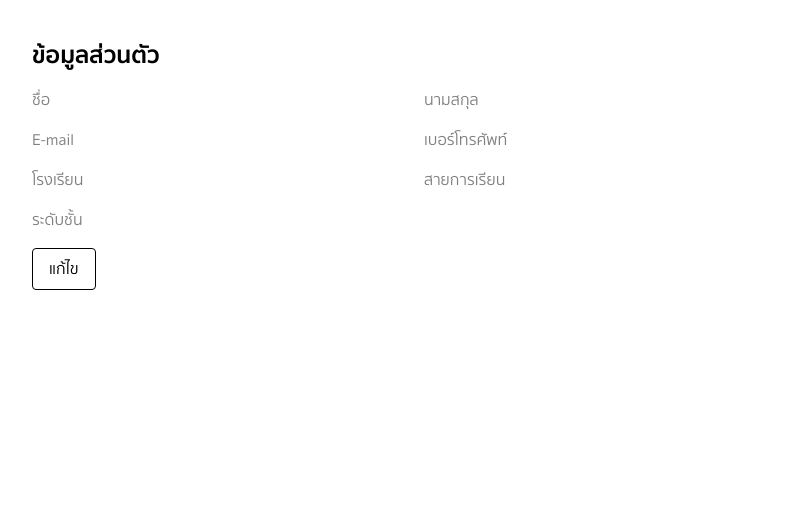
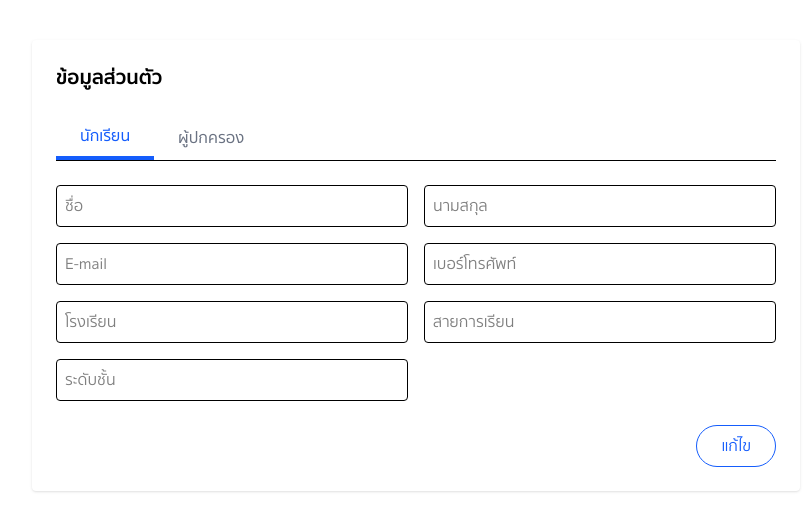
Before and after one commit to Watchara-Buasrirattana/pig-class, a Next.js app: page /profile in a window 1280 px wide. Shown: the top 506 px of the page, without its empty margins (224-1031 px from the left). Built offline with nearby package versions, Linux system fonts and the light colour scheme; no server answers.

Commit message:
แก้ไขข้อมูลส่วนตัวนักเรียน/ผู้ปกครอง

```diff
--- a/src/app/profile/page.tsx
+++ b/src/app/profile/page.tsx
@@ -4,13 +4,17 @@ import { useEffect, useState } from "react"
 export default function ProfilePage() {
   const [user, setUser] = useState<any>(null)
   const [editMode, setEditMode] = useState(false)
+  const [activeTab, setActiveTab] = useState<"student" | "parent">("student")
   const [form, setForm] = useState({
     firstName: "",
     lastName: "",
     phoneNumber: "",
     schoolName: "",
     studyLine: "",
-    gradeLevel: ""
+    gradeLevel: "",
+    parentName: "",
+    parentEmail: "",
+    parentPhone: "",
   })
 
   useEffect(() => {
@@ -24,7 +28,10 @@ export default function ProfilePage() {
           phoneNumber: data.phoneNumber || "",
           schoolName: data.schoolName || "",
           studyLine: data.studyLine || "",
-          gradeLevel: data.gradeLevel || "",
+          gradeLevel: data.gradeLevel ||"",
+          parentName: data.parentName || "",
+          parentEmail: data.parentEmail || "",
+          parentPhone: data.parentPhone || "",
         })
       })
   }, [])
@@ -49,24 +56,132 @@ export default function ProfilePage() {
   if (!user) return <p>Loading...</p>
 
   return (
-    <div className="max-w-3xl mx-auto mt-10 space-y-4">
-      <h1 className="text-2xl font-bold">ข้อมูลส่วนตัว</h1>
+    <div className="max-w-3xl mx-auto mt-10 bg-white p-6 rounded shadow space-y-6">
+      <h1 className="text-xl font-bold">ข้อมูลส่วนตัว</h1>
 
-      <div className="grid grid-cols-2 gap-4">
-        <input name="firstName" value={form.firstName} onChange={handleChange} disabled={!editMode} placeholder="ชื่อ" />
-        <input name="lastName" value={form.lastName} onChange={handleChange} disabled={!editMode} placeholder="นามสกุล" />
-        <input value={user.email} disabled placeholder="E-mail" />
-        <input name="phoneNumber" value={form.phoneNumber} onChange={handleChange} disabled={!editMode} placeholder="เบอร์โทรศัพท์" />
-        <input name="schoolName" value={form.schoolName} onChange={handleChange} disabled={!editMode} placeholder="โรงเรียน" />
-        <input name="studyLine" value={form.studyLine} onChange={handleChange} disabled={!editMode} placeholder="สายการเรียน" />
-        <input name="gradeLevel" value={form.gradeLevel} onChange={handleChange} disabled={!editMode} placeholder="ระดับชั้น" />
+      <div className="flex border-b">
+        <button
+          className={`px-6 py-2 font-medium ${
+            activeTab === "student" ? "border-b-4 border-blue-600 text-blue-600" : "text-gray-500"
+          }`}
+          onClick={() => setActiveTab("student")}
+        >
+          นักเรียน
+        </button>
+        <button
+          className={`px-6 py-2 font-medium ${
+            activeTab === "parent" ? "border-b-4 border-blue-600 text-blue-600" : "text-gray-500"
+          }`}
+          onClick={() => setActiveTab("parent")}
+        >
+          ผู้ปกครอง
+        </button>
       </div>
 
-      {editMode ? (
-        <button onClick={handleSave} className="bg-blue-500 text-white px-4 py-2 rounded">บันทึก</button>
-      ) : (
-        <button onClick={() => setEditMode(true)} className="border px-4 py-2 rounded">แก้ไข</button>
+      {activeTab === "student" && (
+        <div className="grid grid-cols-2 gap-4">
+          <input
+            name="firstName"
+            value={form.firstName}
+            onChange={handleChange}
+            disabled={!editMode}
+            placeholder="ชื่อ"
+            className="border p-2 rounded"
+          />
+          <input
+            name="lastName"
+            value={form.lastName}
+            onChange={handleChange}
+            disabled={!editMode}
+            placeholder="นามสกุล"
+            className="border p-2 rounded"
+          />
+          <input
+            value={user.email}
+            disabled
+            placeholder="E-mail"
+            className="border p-2 rounded col-span-1"
+          />
+          <input
+            name="phoneNumber"
+            value={form.phoneNumber}
+            onChange={handleChange}
+            disabled={!editMode}
+            placeholder="เบอร์โทรศัพท์"
+            className="border p-2 rounded"
+          />
+          <input
+            name="schoolName"
+            value={form.schoolName}
+            onChange={handleChange}
+            disabled={!editMode}
+            placeholder="โรงเรียน"
+            className="border p-2 rounded"
+          />
+          <input
+            name="studyLine"
+            value={form.studyLine}
+            onChange={handleChange}
+            disabled={!editMode}
+            placeholder="สายการเรียน"
+            className="border p-2 rounded"
+          />
+          <input
+            name="gradeLevel"
+            value={form.gradeLevel}
+            onChange={handleChange}
+            disabled={!editMode}
+            placeholder="ระดับชั้น"
+            className="border p-2 rounded"
+          />
+        </div>
       )}
+      {activeTab === "parent" && (
+        <div className="grid grid-cols-2 gap-4">
+          <input
+            name="parentName"
+            value={form.parentName}
+            onChange={handleChange}
+            disabled={!editMode}
+            placeholder="ชื่อ"
+            className="border p-2 rounded"
+          />
+          <input
+            name="parentPhone"
+            value={form.parentPhone}
+            onChange={handleChange}
+            disabled={!editMode}
+            placeholder="เบอร์โทรศัพท์"
+            className="border p-2 rounded"
+          />
+          <input
+            name="parentEmail"
+            value={form.parentEmail}
+            onChange={handleChange}
+            disabled={!editMode}
+            placeholder="E-mail"
+            className="border p-2 rounded"
+          />
+        </div>
+      )}
+      {/* ส่วนของปุ่ม */}
+      <div className="flex justify-end">
+        {editMode ? (
+          <button
+            onClick={handleSave}
+            className="bg-blue-600 text-white px-6 py-2 rounded-full hover:bg-blue-700"
+          >
+            บันทึก
+          </button>
+        ) : (
+          <button
+            onClick={() => setEditMode(true)}
+            className="border border-blue-600 text-blue-600 px-6 py-2 rounded-full hover:bg-blue-50"
+          >
+            แก้ไข
+          </button>
+        )}
+      </div>
     </div>
   )
 }
--- a/src/pages/api/user.ts
+++ b/src/pages/api/user.ts
@@ -29,6 +29,9 @@ export default async function handler(req: NextApiRequest, res: NextApiResponse)
       schoolName,
       studyLine,
       gradeLevel,
+      parentName,
+      parentEmail,
+      parentPhone,
     } = req.body;
 
     const updated = await prisma.user.update({
@@ -40,6 +43,9 @@ export default async function handler(req: NextApiRequest, res: NextApiResponse)
         schoolName,
         studyLine,
         gradeLevel,
+        parentName,
+        parentEmail,
+        parentPhone,
       },
     });
 
```
